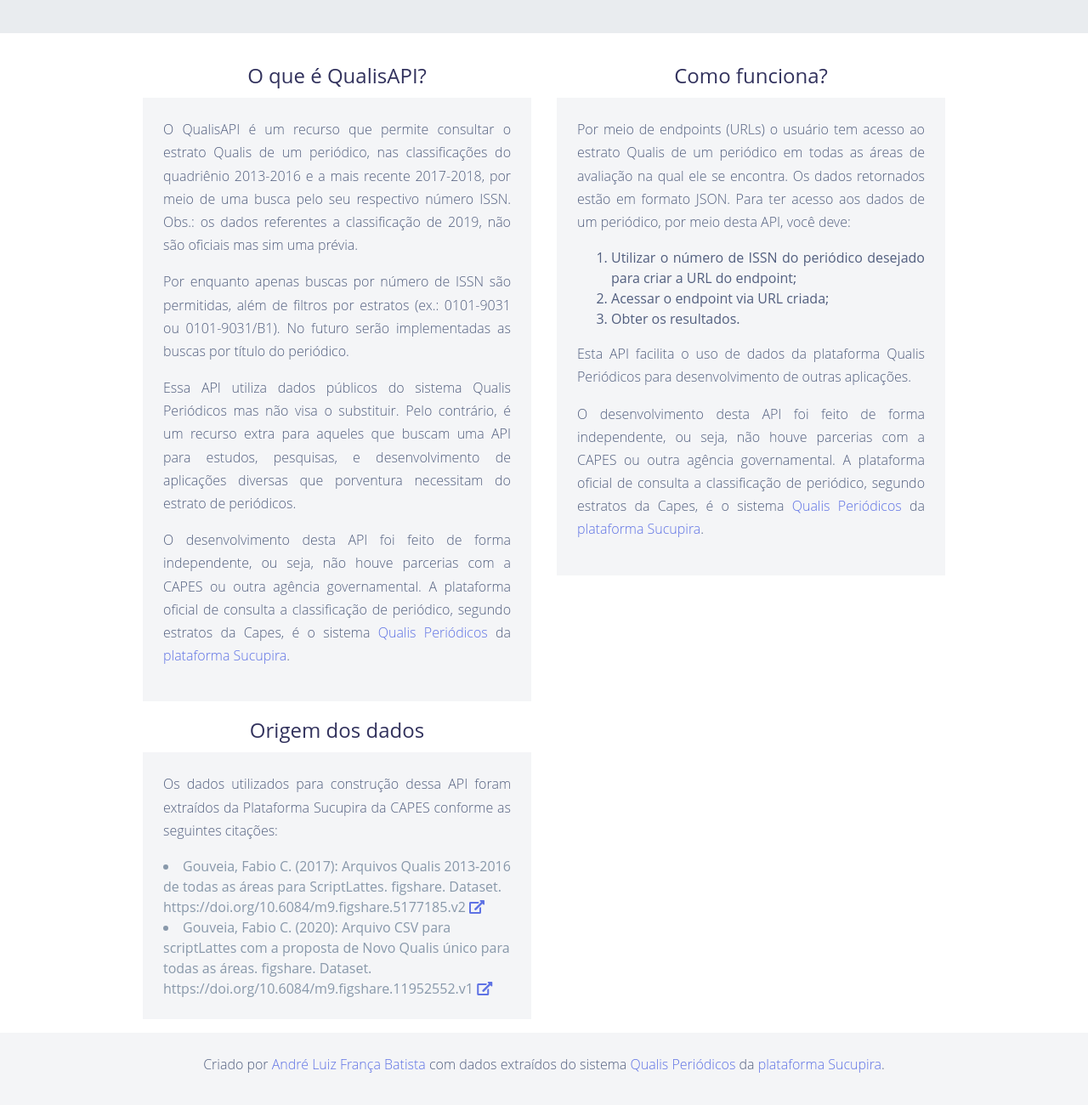
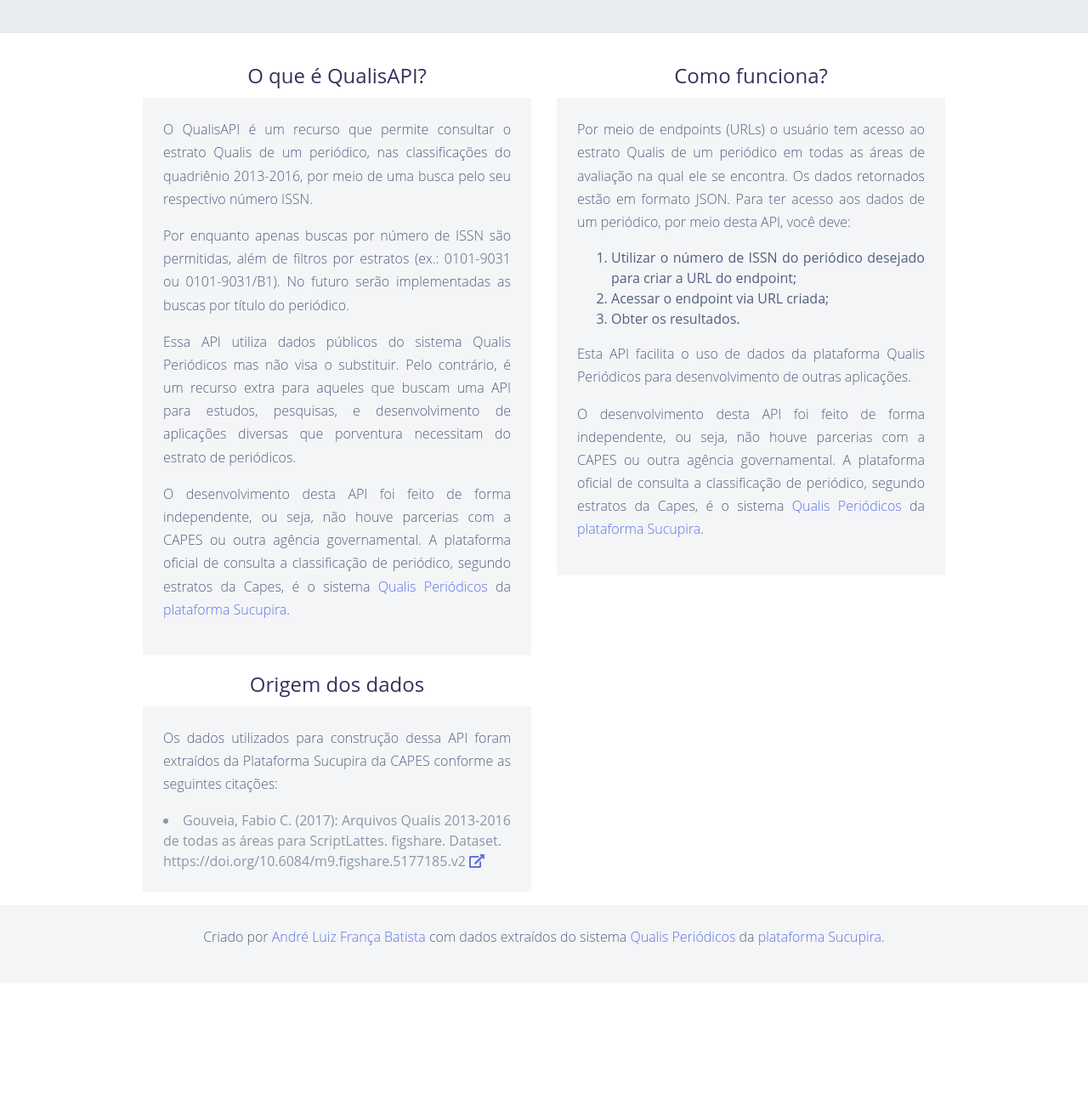
Before and after one commit to andreluizfrancabatista/qualisapi, a website: page views/about.html in a window 1280 px wide. Shown: the part 288-1588 px from the top of the page at 85% size. After the commit the page ends 1444 px from the top, so only its background shows below. Drawn offline with Linux system fonts and the light colour scheme; files that its build step writes are made by us from their sources; files whose address does not match are found by name.

Commit message:
Removing info about Qualis Preliminar 2019 - conferindo

```diff
--- a/views/about.html
+++ b/views/about.html
@@ -121,8 +121,8 @@
         <h4 class="text-center">O que é QualisAPI?</h4>
         <div class="text-justify bg-secondary p-4">
           <p>O QualisAPI é um recurso que permite consultar o estrato Qualis de um periódico, nas classificações do
-            quadriênio 2013-2016 e a mais recente 2017-2018, por meio de uma busca pelo seu respectivo número ISSN.
-            Obs.: os dados referentes a classificação de 2019, não são oficiais mas sim uma prévia.</p>
+            quadriênio 2013-2016, por meio de uma busca pelo seu respectivo número ISSN.
+          </p>
           <p>Por enquanto apenas buscas por número de ISSN são permitidas, além de filtros por estratos (ex.: 0101-9031
             ou 0101-9031/B1). No futuro serão implementadas as buscas por título do periódico.</p>
           <p>Essa API utiliza dados públicos do sistema Qualis Periódicos mas não visa o substituir. Pelo contrário, é
@@ -190,12 +190,12 @@
               href="https://doi.org/10.6084/m9.figshare.5177185.v2" target="_blank"><i
                 class="fas fa-external-link-alt"></i></a>
           </li>
-          <li class="text-left text-muted">Gouveia, Fabio C. (2020): Arquivo CSV para scriptLattes com a proposta de
+          <!-- <li class="text-left text-muted">Gouveia, Fabio C. (2020): Arquivo CSV para scriptLattes com a proposta de
             Novo Qualis
             único para todas as
             áreas. figshare. Dataset. https://doi.org/10.6084/m9.figshare.11952552.v1 <a
               href="https://doi.org/10.6084/m9.figshare.11952552.v1" target="_blank"><i
-                class="fas fa-external-link-alt"></i></a></li>
+                class="fas fa-external-link-alt"></i></a></li> -->
           </ul>
         </div>
       </div>
```
Also changed, not shown: views/index.html (+2 -2 lines).
